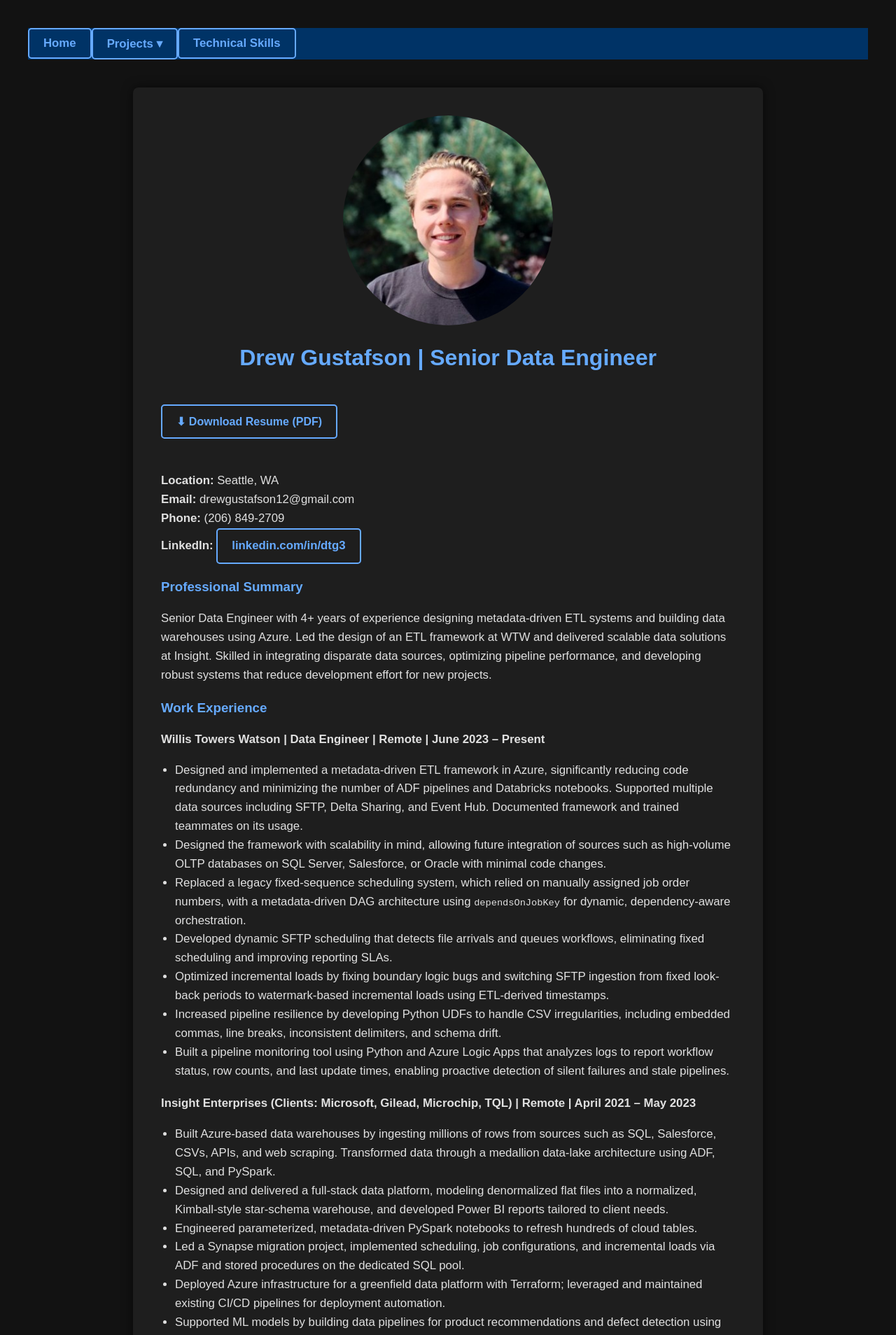
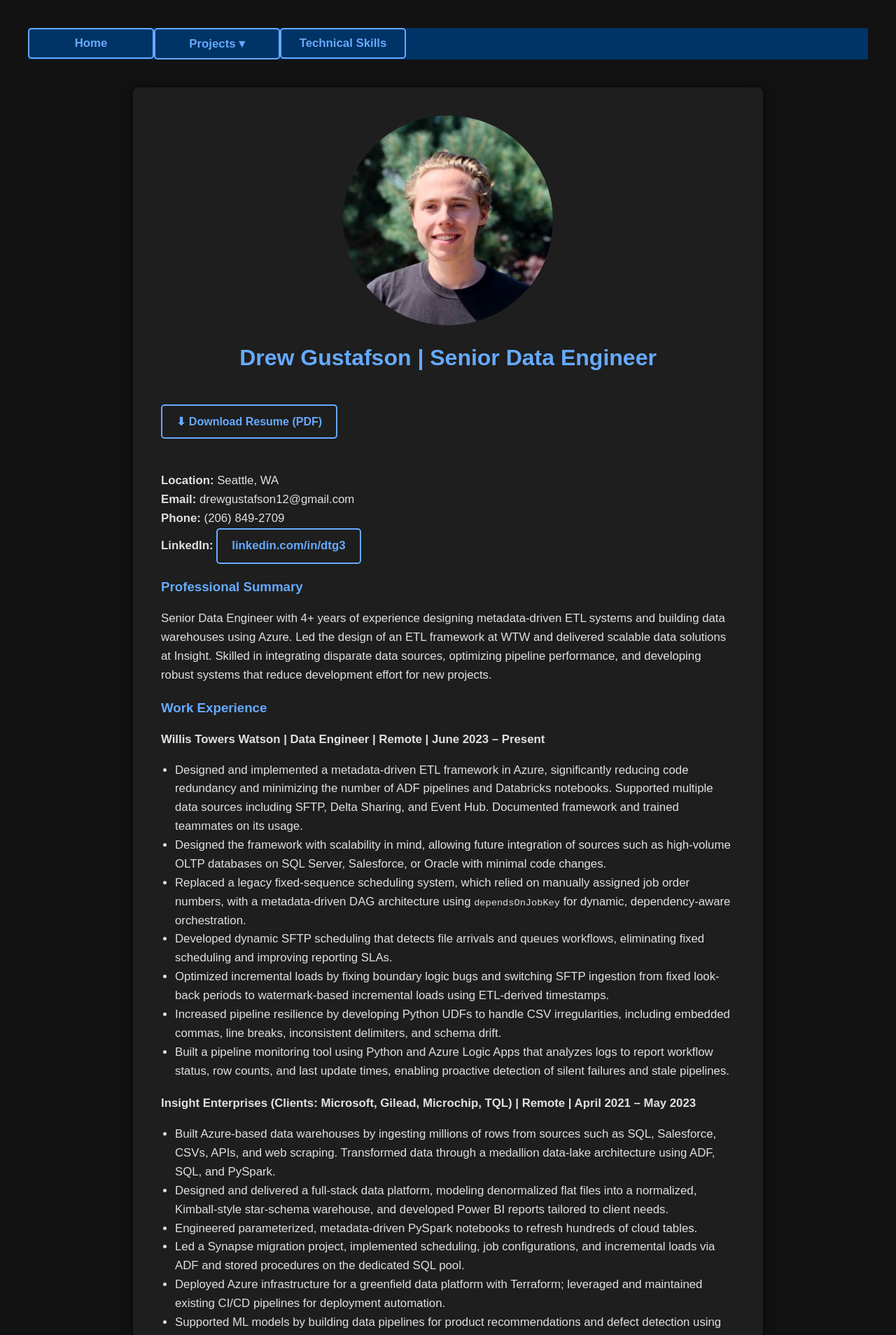
Before and after one commit to dgusty244/drewgustafson.github.io, a Jekyll site: the page built from index.html, in a window 1280 px wide. Shown: the top 1908 px of the page at 70% size. Built offline with Jekyll 4.4.1, drawn with Linux system fonts in a browser that asks for light colours.

Commit message:
Update main.css

```diff
--- a/css/main.css
+++ b/css/main.css
@@ -54,6 +54,9 @@ body {
   text-decoration: none;
   font-weight: 600;
   cursor: pointer;
+  min-width: 180px;
+  text-align: center;
+  box-sizing: border-box;
 }
 
 /* Hover effect for base nav links and spans */
@@ -71,6 +74,9 @@ body {
   text-decoration: none;
   font-weight: 600;
   cursor: pointer;
+  min-width: 180px;
+  text-align: center;
+  box-sizing: border-box;
 }
 
 /* Hover effect for dropdown buttons */
@@ -96,6 +102,8 @@ body {
 .dropdown-content li a {
   padding: 10px 16px;
   white-space: nowrap;
+  min-width: 180px;
+  text-align: center;
 }
 
 /* Show primary dropdown on hover */
```
